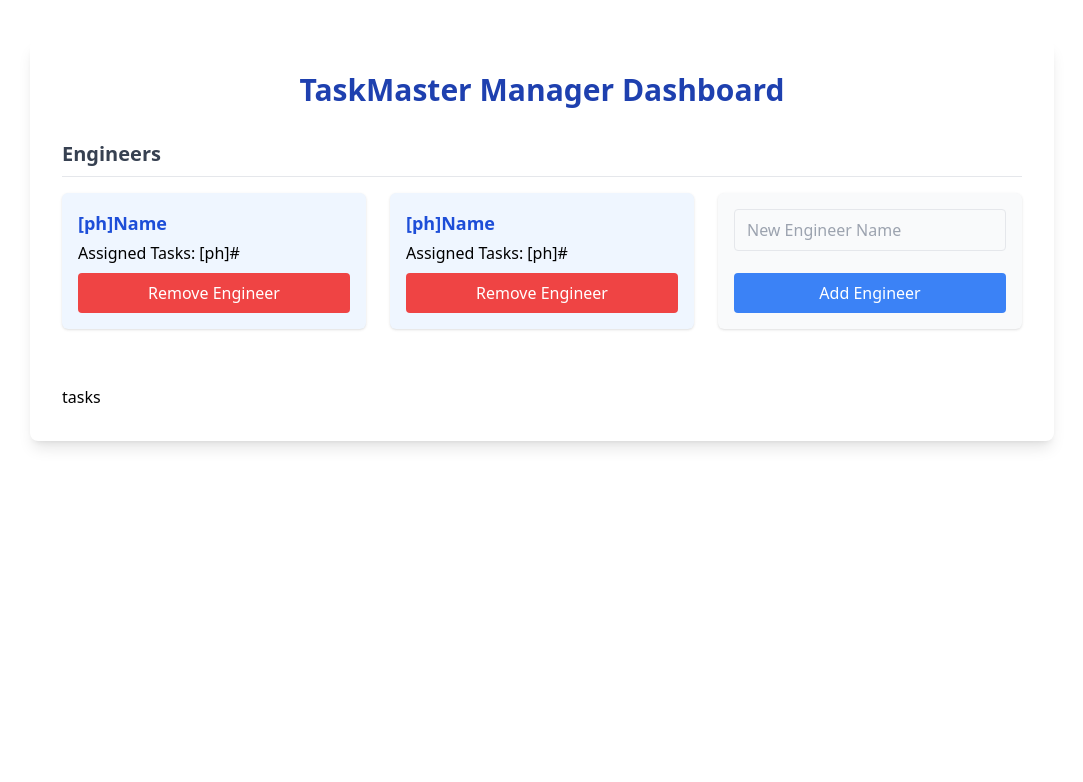
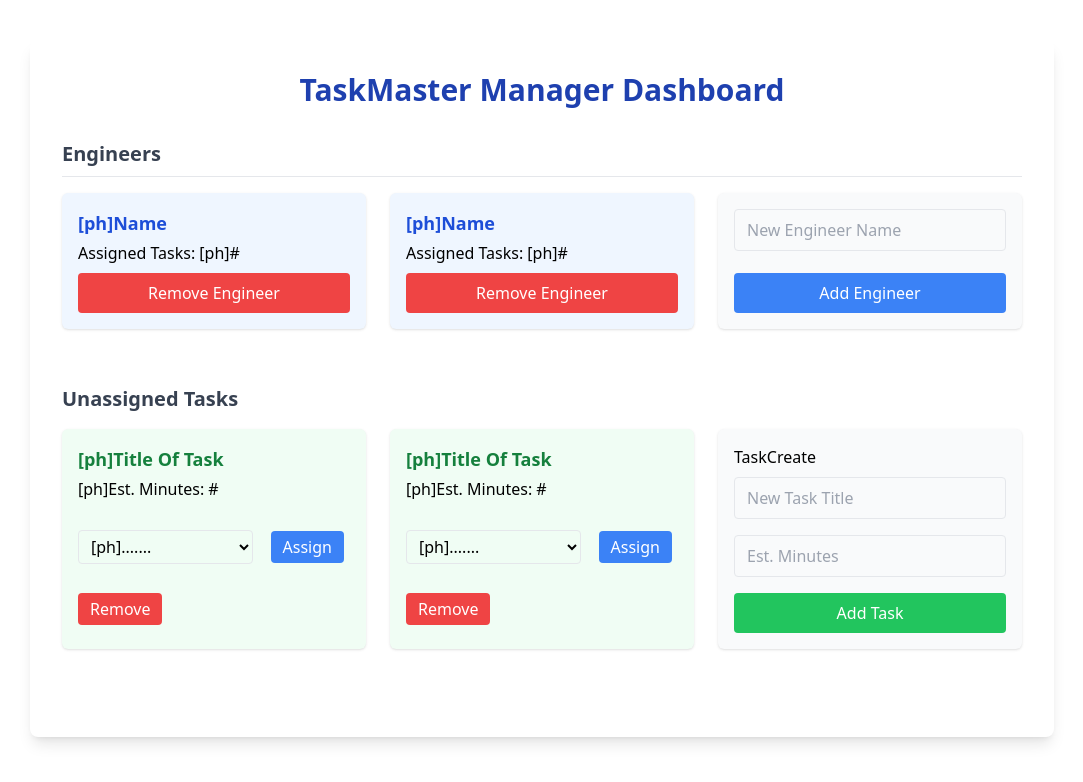
Before and after one commit to xvr6/cs509, a React (Vite) app in the folder Assignments/2. Task Master/p2 - application/task-master/: page / in a window 1280 px wide. Shown: the top 782 px of the page, without its empty margins (98-1181 px from the left). Built offline with nearby package versions, Linux system fonts and the light colour scheme.

Commit message:
completed unassigned tasks section

```diff
--- a/Assignments/2. Task Master/p2 - application/task-master/src/App.tsx
+++ b/Assignments/2. Task Master/p2 - application/task-master/src/App.tsx
@@ -8,18 +8,18 @@ function App() {
     <main>
       <div className="max-w-5xl mx-auto bg-white rounded-lg shadow-lg p-8 mt-10">
         {/* Engineers Section */}
-        <div>
+        <div className="mb-10">
           <h1 className="text-3xl font-bold text-center text-blue-800 mb-8">
             TaskMaster Manager Dashboard
           </h1>
           <Engineers>{engineers}</Engineers>
         </div>
-        {/* Tasks Section */}
-        <div className="mt-10">
-          <Tasks>
-
-          </Tasks>
-
+        {/* Unassigned Tasks Section */}
+        <div className="mb-10">
+          <h2 className="text-xl font-semibold text-gray-700 mb-4 flex flex-col justify-between">
+            Unassigned Tasks
+          </h2>
+            <Tasks></Tasks>
         </div>
       </div>
     </main>
--- /dev/null
+++ b/Assignments/2. Task Master/p2 - application/task-master/src/components/TaskComponents/Task.tsx
@@ -0,0 +1,32 @@
+function Task() {
+  return (
+    <div className="bg-green-50 rounded-md shadow p-4 flex-1 min-w-[220px] mb-4 flex flex-col justify-between">
+      <div>
+        <div className="font-bold text-green-700 text-lg mb-1">
+          [ph]Title Of Task
+          {/* <button className="justify-end ml-[10]">
+            X
+          </button> */}
+        </div>
+        <div className="mb-2">[ph]Est. Minutes: #</div>
+      </div>
+      <div className="mb-2">
+        <select className="border rounded px-2 py-1 min-w-[175px]">
+          <option>[ph].......</option>
+          <option>user 1</option>
+          <option>user 2</option>
+        </select>
+        <button className="ml-[17.5px] bg-blue-500 hover:bg-blue-600 text-white px-3 py-1 rounded">
+          Assign
+        </button>
+      </div>
+      <div className="flex gap-2 mb-2">
+        <button className="bg-red-500 hover:bg-red-600 text-white px-3 py-1 rounded">
+          Remove
+        </button>
+      </div>
+    </div>
+  );
+}
+
+export default Task;
--- /dev/null
+++ b/Assignments/2. Task Master/p2 - application/task-master/src/components/TaskComponents/TaskCreate.tsx
@@ -0,0 +1,22 @@
+function TaskCreate() {
+  return (
+    <div className="bg-gray-50 rounded-md shadow p-4 flex-1 min-w-[220px] mb-4 flex flex-col gap-2 justify-between">
+      TaskCreate
+      <input
+        type="text"
+        placeholder="New Task Title"
+        className="border rounded px-3 py-2 mb-2"
+      />
+      <input
+        type="number"
+        placeholder="Est. Minutes"
+        className="border rounded px-3 py-2 mb-2"
+      />
+      <button className="bg-green-500 hover:bg-green-600 text-white px-4 py-2 rounded w-full">
+        Add Task
+      </button>
+    </div>
+  );
+}
+
+export default TaskCreate;
--- a/Assignments/2. Task Master/p2 - application/task-master/src/components/TaskComponents/Tasks.tsx
+++ b/Assignments/2. Task Master/p2 - application/task-master/src/components/TaskComponents/Tasks.tsx
@@ -1,7 +1,14 @@
+import Task from "./Task";
+import TaskCreate from "./TaskCreate";
+
 function Tasks() {
   return (
-    <div>tasks</div>
-  )
+    <div className="flex flex-wrap gap-6">
+      <Task></Task>
+      <Task></Task>
+      <TaskCreate></TaskCreate>
+    </div>
+  );
 }
 
-export default Tasks
+export default Tasks;
```
